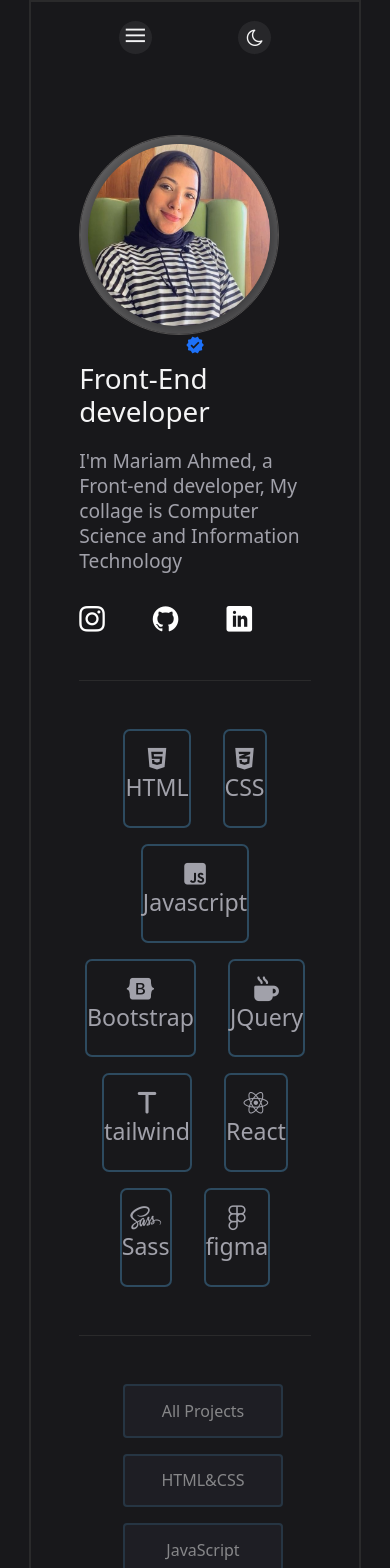
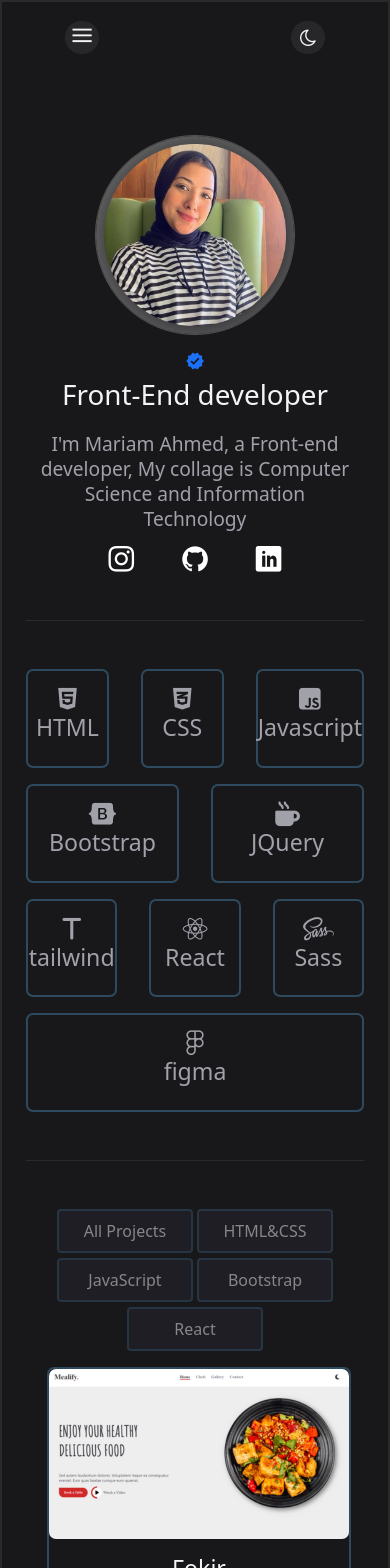
Before and after one commit to marem-ahmed/portfolio, a React (Vite) app: page / in a window 390 px wide. Shown: the top 1568 px of the page. Built offline with nearby package versions, Linux system fonts and the light colour scheme.

Commit message:
lastUpdate

```diff
--- a/src/components/About/About.css
+++ b/src/components/About/About.css
@@ -12,6 +12,7 @@
 section .start-section {
   display: flex;
   flex-direction: column;
+  margin: auto;
 
 
 }
@@ -70,4 +71,19 @@ font-size: 1.8rem;
     .animation{
         display: none;
     }
+   section .start-section .text-about{
+        text-align: center;
+        width: 95%;
+    }
+    section .start-section .avatar,
+    section .start-section .text-about,
+    section .start-section .icons {
+        margin: auto;
+    }
+    .icon-verified{
+        display: flex;
+        justify-content: flex-end;
+        margin-top: 1rem;
+    }
+
 }
--- a/src/components/main/main.css
+++ b/src/components/main/main.css
@@ -120,11 +120,21 @@ font-size: 18px;
         flex-direction: row;
         flex-wrap: wrap;
         justify-content: center;
+        width: 100%;
+        column-gap: 0.3rem;
+        row-gap: 0.3rem;
+        margin-bottom: 1rem;
+
 
 
     }
+
      .main .start-side button{
         margin-left: 1rem;
+        width: 40%;
+        padding: 0.5rem 0.5rem;
+        margin-left: 0;
+        margin-bottom: 0rem;
 
 
     }
--- a/src/components/skills/skills.jsx
+++ b/src/components/skills/skills.jsx
@@ -2,41 +2,41 @@ import React from 'react'
 import '../skills/skills.css'
 export default function skills() {
   return (
-    <div   className="skills subtilite-color d-flex flex-wrap justify-content-center">
-      <div   className=" skill col-md-3 text-center py-3 ">
-        <i  className="fa-brands fa-html5 fs-2"></i>
+    <div className="skills subtilite-color d-flex flex-wrap justify-content-center">
+      <div className=" skill  col-md-3 col text-center py-3 ">
+        <i className="fa-brands fa-html5 fs-2"></i>
         <h3>HTML</h3>
       </div>
-      <div   className="  skill col-md-3 text-center py-3 ">
-        <i  className="fa-brands fa-css3-alt fs-2"></i>
+      <div className="  skill  col-md-3 col text-center py-3 ">
+        <i className="fa-brands fa-css3-alt fs-2"></i>
         <h3>CSS</h3>
       </div>
-      <div   className="skill col-md-3 text-center py-3  ">
-        <i  className="fa-brands fa-square-js fs-2"></i>
+      <div className="skill  col-md-3 col text-center py-3  ">
+        <i className="fa-brands fa-square-js fs-2"></i>
         <h3>Javascript</h3>
       </div>
-      <div   className="skill col-md-3 text-center py-3 ">
-        <i  className="fa-brands fa-bootstrap fs-2"></i>
+      <div className="skill  col-md-3 col text-center py-3 ">
+        <i className="fa-brands fa-bootstrap fs-2"></i>
         <h3>Bootstrap</h3>
       </div>
-      <div   className=" skill col-md-3 text-center py-3 ">
-        <i  className="fa-solid fa-mug-hot fs-2"></i>
+      <div className=" skill  col-md-3 col text-center py-3 ">
+        <i className="fa-solid fa-mug-hot fs-2"></i>
         <h3>JQuery</h3>
       </div>
-      <div   className="skill col-md-3 text-center py-3 ">
-        <i  className="fa-solid fa-t fs-2"></i>
+      <div className="skill  col-md-3 col text-center py-3 ">
+        <i className="fa-solid fa-t fs-2"></i>
         <h3>tailwind</h3>
       </div>
-      <div   className=" skill col-md-3 text-center py-3 ">
-        <i  className="fa-brands fa-react fs-2"></i>
+      <div className=" skill  col-md-3 col text-center py-3 ">
+        <i className="fa-brands fa-react fs-2"></i>
         <h3>React</h3>
       </div>
-      <div   className=" skill col-md-3 text-center py-3 ">
-        <i  className="fa-brands fa-sass fs-2"></i>
+      <div className=" skill c col-md-3 col text-center py-3 ">
+        <i className="fa-brands fa-sass fs-2"></i>
         <h3>Sass</h3>
       </div>
-      <div   className=" skill col-md-3 text-center py-3 ">
-        <i  className="fa-brands fa-figma fs-2"></i>
+      <div className=" skill  col-md-3 col text-center py-3 ">
+        <i className="fa-brands fa-figma fs-2"></i>
         <h3>figma</h3>
       </div>
     </div>
--- a/src/index.css
+++ b/src/index.css
@@ -144,7 +144,7 @@ button{
 }
 
 @media screen and (max-width:1000px) {
-    .container{
+    .continer{
         width: 80%;
         padding:0 1.5rem;
 
@@ -152,8 +152,8 @@ button{
     }
 }
 @media screen and (max-width:600px) {
-    .container{
-        width: 85%;
+    .continer{
+        width: 100%;
         padding:0 1.5rem;
 
 
```
